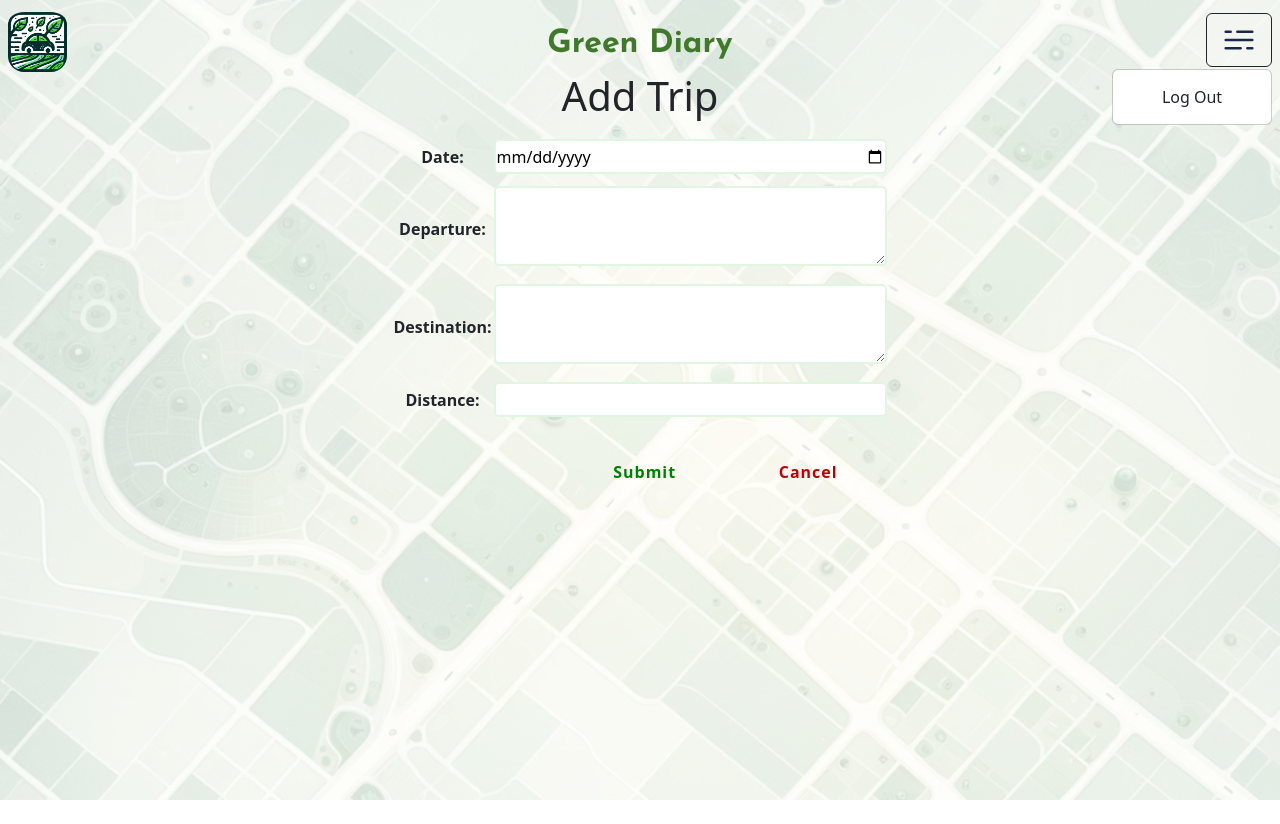
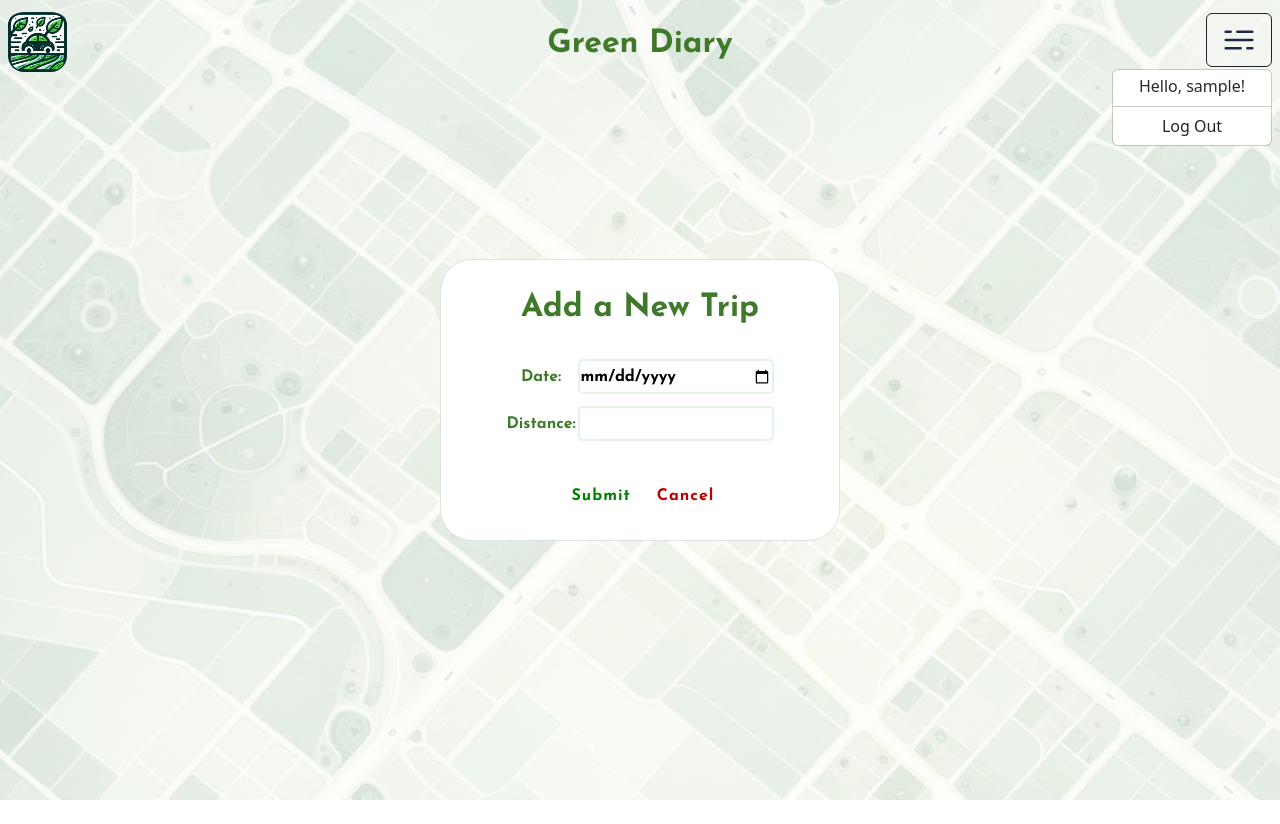
Before and after one commit to elliesolhjou/Green-Diary, a Django app: page /accounts/vehicle/1/trip/create/ in a window 1280 px wide, after a click that opens the changed part. Run offline with Django 5.2, Linux system fonts and the light colour scheme; the visitor is signed in with stand-in values (Sample User, id 1); some libraries are stand-ins or nearby versions.

Commit message:
update styles and layout

```diff
--- a/main_app/static/css/style.css
+++ b/main_app/static/css/style.css
@@ -48,7 +48,10 @@ form a {
   width: 15%;
   text-decoration: none;
 }
-
+.login-container {
+  font-family: 'Josefin Sans', sans-serif;
+  color: #3f7a2b;
+}
 .header-title{
   font-family: 'Josefin Sans', sans-serif;
   position: absolute;
@@ -73,9 +76,11 @@ form a {
   box-shadow: 5px 5px 10px rgb(157, 176, 155);
   user-select: none;
   cursor: pointer;
-  transition: all .25s;
+  transition: all .15s;
 }
-
+.logout-button:hover {
+  background: rgb(229, 236, 229);
+}
 .bg-green-1 {
   background-color: #53d2ce;
 }
--- a/main_app/templates/base.html
+++ b/main_app/templates/base.html
@@ -14,7 +14,9 @@
   {% bootstrap_javascript %}
 </head>
 <body class="h-100 d-flex flex-column align-items-center mt-4 mb-0">
-  {% include 'header.html' %}
+  {% if request.path != '' and request.path != '/' and request.path != '/accounts/login/' and request.path != '/accounts/signup/' %}
+    {% include 'header.html' %}
+  {% endif %}
 
   <main class="container-fluid mt-5 px-4 mb-0 w-100 h-100 text-center">
     {% block content %}
--- a/main_app/templates/header.html
+++ b/main_app/templates/header.html
@@ -2,25 +2,27 @@
 
 <nav class="navbar test navbar-expand-lg d-flex justify-content-between fixed-top px-2">
 
-  {% if request.path != '/' %}
     <a href="/">
       <img src="{% static 'images/green-diary-logo.png' %}" class="img-fluid logo rounded-4 pt-1">
     </a>
-  {% endif %}
 
   <p class="fs-2 header-title">Green Diary</p>
 
-  {% if request.path != '/' and request.path != '/accounts/login/' %}
+
     <div class="dropdown show">
       <a class="btn" href="#" role="button" id="dropdownMenuLink" data-bs-toggle="dropdown" aria-haspopup="true" aria-expanded="false">
         <img src="{% static 'images/menu.svg' %}" class="img-fluid user">
       </a>
 
-      <div class="dropdown-menu dropdown-menu-end" aria-labelledby="dropdownMenuLink">
+      <div class="dropdown-menu dropdown-menu-end p-0" aria-labelledby="dropdownMenuLink">
+        <div class="container text-center pt-1 dark">
+          Hello, {{user.username}}!
+        </div>
+        <hr class="m-0 mt-2">
         {% if user.is_authenticated %}
           <form action="{%url 'logout'%}" method="POST">
             {%csrf_token%}
-            <button type="submit" class="btn w-100"> Log Out</button>
+            <button type="submit" class="btn logout-button w-100">Log Out</button>
           </form>
         {% else %}
           <a class="dropdown-item" href="{%url 'signup'%}">Sign Up</a>
@@ -28,6 +30,5 @@
         {% endif %}
       </div>
     </div>
-  {% endif %}
 
 </nav>
--- a/main_app/templates/main_app/trip_form.html
+++ b/main_app/templates/main_app/trip_form.html
@@ -1,21 +1,17 @@
 {% extends 'base.html'%}
 
 {% block content%}
-  <!-- New if/else block -->
-  {% if object %}
-    <h1>Edit <span class="teal-text">{{object.name}}</span></h1>
-  {% else %}
-    <h1>Add Trip</h1>
-  {%endif%}
+  <div class="container-fluid login-buttons bg-white border rounded-5 login-container w-75 p-4 position-absolute top-50 start-50 translate-middle d-flex flex-column justify-content-between align-items-center">
+    <p class="fs-2">Add a New Trip</p>
     <form action="" method="POST">
         {%csrf_token%}
         <table>
             {{form.as_table}}
         </table>
         <div class="row w-100 mt-4">
-      <div class="col-4">
+          <div class="col-2">
           </div>
-      <div class="col-6 d-flex flex-row justify-content-around">
+          <div class="col-8 d-flex flex-row justify-content-around">
             <input type="submit" value="Submit" class="btn-green  rounded-3">
             <div class="w-50">
               <a href="#" onclick="window.history.back();">
@@ -25,5 +21,5 @@
           </div>
         </div>
     </form>
-
+  </div>
 {% endblock%}
--- a/main_app/templates/vehicles/detail.html
+++ b/main_app/templates/vehicles/detail.html
@@ -47,7 +47,7 @@
                         {{output|floatformat:2}}
                     </div>
                     <div class="col-6 d-flex justify-content-start align-items-center">
-                        <img class="w-50" src="{% static '/images/carbon.svg' %}">
+                        <img class="w-50" src="{% static '/images/carbon.png' %}">
                     </div>
                 </div>
                 <div class="row text-reg h-10 d-flex justify-content-center align-items-center">
@@ -63,7 +63,7 @@
                         {{cost}}
                     </div>
                     <div class="col-6 d-flex justify-content-start align-items-center">
-                        <img class="w-50" src="{% static '/images/tree.svg' %}">
+                        <img class="w-50" src="{% static '/images/tree.png' %}">
                     </div>
                 </div>
                 <div class="row h-10 text-reg d-flex justify-content-center align-items-center">
--- a/main_app/views.py
+++ b/main_app/views.py
@@ -70,9 +70,10 @@ def signup(request):
     return render (request, 'registration/signup.html', context)
 
 
-def get_login_redirect():
+def get_login_redirect(request):
+    user = request.user
     try:
-        default_vehicle = Vehicle.objects.first()
+        default_vehicle = Vehicle.objects.filter(user=user).first()
         if default_vehicle:
             return reverse('vehicle_detail', args=[default_vehicle.id])
     except Vehicle.DoesNotExist:
@@ -90,7 +91,7 @@ class VehicleList(LoginRequiredMixin, ListView):
         if not self.get_queryset().exists():
             return redirect('vehicle_create')
 
-        redirect_url = get_login_redirect()
+        redirect_url = get_login_redirect(request)
         return redirect(redirect_url)
 
     def get_queryset(self):
@@ -259,12 +260,12 @@ def delete_vehicle(request, vehicle_id):
 
 def vehicle_detail(request, vehicle_id):
     if not vehicle_id: return redirect(request, 'vehicle_form.html')
-    user = request.user.userprofile
-    vehicles = Vehicle.objects.all()
-    trips = Trip.objects.all()
+    user = request.user
+    vehicles = Vehicle.objects.filter(user=user)
+    vehicle = Vehicle.objects.get(id=vehicle_id)
+    trips = Trip.objects.filter(vehicle__user=user)
 
-    vehicle= Vehicle.objects.get(id=vehicle_id)
-    return render(request, 'vehicles/detail.html', {'vehicle':vehicle, 'vehicles': vehicles, 'trips': trips, 'output': user.output, 'cost': user.cost})
+    return render(request, 'vehicles/detail.html', {'user':user, 'vehicle':vehicle, 'vehicles': vehicles, 'trips': trips, 'output': user.userprofile.output, 'cost': user.userprofile.cost})
 
 # ------------------------------------------------------------------------------------------#
 class TripList(LoginRequiredMixin, ListView):
@@ -274,7 +275,7 @@ class TripList(LoginRequiredMixin, ListView):
 class CreateTripForm(forms.ModelForm):
     class Meta:
         model = Trip
-        fields = ['date', 'departure', 'destination', 'distance']
+        fields = ['date', 'distance']
         widgets = {
             'date': DateInput(attrs={'type': 'date'}),
         }
@@ -303,6 +304,8 @@ class CreateTrip(CreateView):
         pounds = vehicle.carbon / 453.592
         trip.carbon = pounds * distance
         trip.cost = int(trip.carbon / 48)
+        trip.departure = ''
+        trip.destination = ''
 
         # set cost based on distance
         vehicle.mileage += trip.distance
```
Also changed, not shown: main_app/templates/card.html (+10 -10 lines), main_app/templates/home.html (+8 -8 lines), main_app/templates/main_app/edit_form.html (+6 -7 lines), main_app/templates/main_app/vehicle_form.html (+3 -8 lines), main_app/templates/registration/login.html (+4 -3 lines), main_app/templates/registration/signup.html (+15 -7 lines), main_app/static/images/carbon.png (added), main_app/static/images/tree.png. Lines whose indentation alone changed are shown as unchanged.
